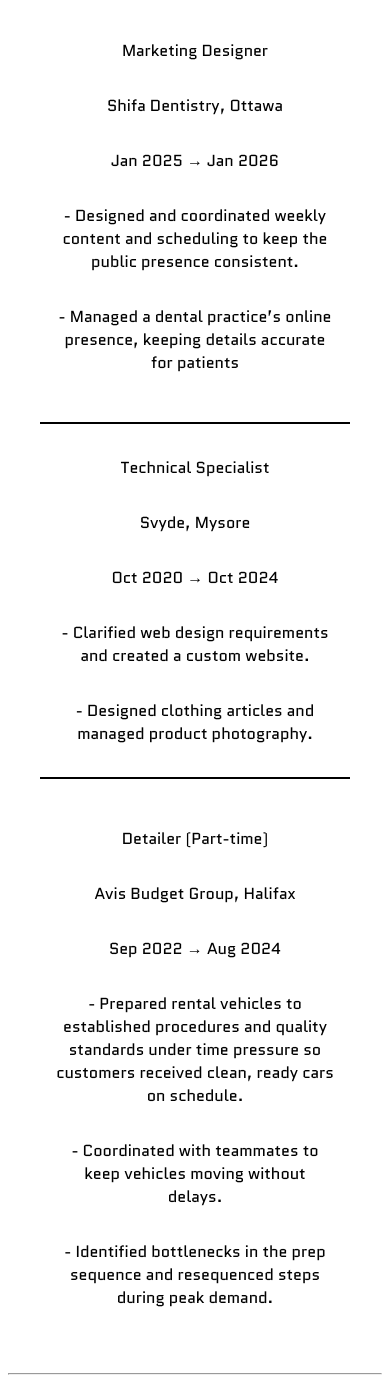
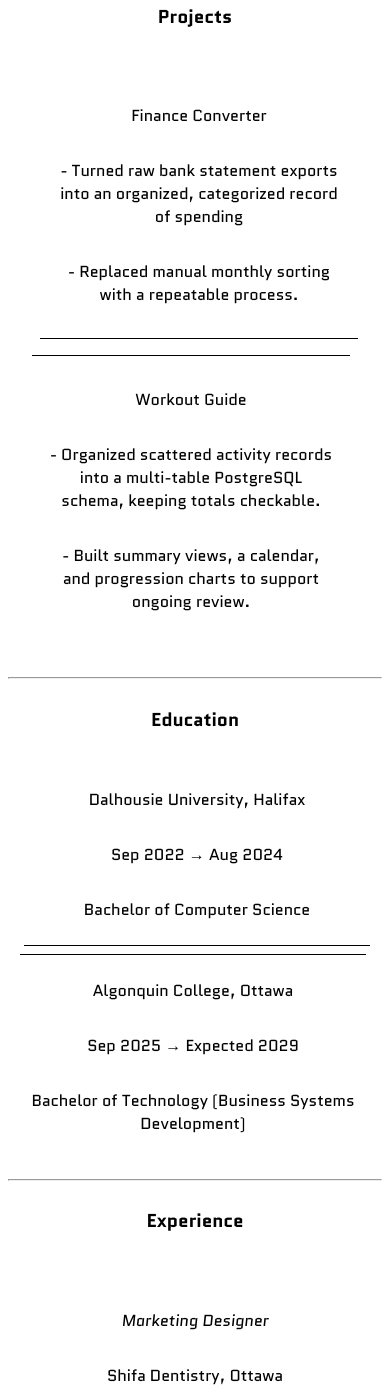
Before and after one commit to manzar-shahaan/cst3106_labs, a plain HTML site: page resume_webfiles/resume.html in a window 390 px wide. Shown: the part 463-1853 px from the top of the page. Drawn offline with Linux system fonts and the light colour scheme; a web font is replaced by a local one.

Commit message:
Resume complete with projects, education and experience

```diff
--- a/resume_webfiles/resume.html
+++ b/resume_webfiles/resume.html
@@ -30,34 +30,67 @@
               <hr>
           </div>
           <div>
+              <h3>Projects</h3>
+              <div id="project">
+                  <div class="project-items" id="project-item-first">
+                      <p class="project-items-titles">Finance Converter</p>
+                      <p class="project-items-descs">- Turned raw bank statement exports into an organized, categorized record of spending</p>
+                      <p class="project-items-descs">- Replaced manual monthly sorting with a repeatable process.</p>
+                  </div>
+                  <div class="project-items" id="project-item-second">
+                      <p class="project-items-titles">Workout Guide</p>
+                      <p class="project-items-descs">- Organized scattered activity records into a multi-table PostgreSQL schema, keeping totals
+                      checkable.</p>
+                      <p class="project-items-descs">- Built summary views, a calendar, and progression charts to support ongoing review.</p>
+                  </div>
+              </div>
+              <hr>
+          </div>
+          <div>
+              <h3>Education</h3>
+              <div id="education">
+                  <div class="education-items" id="education-item-first">
+                      <p>Dalhousie University, Halifax</p>
+                      <p>Sep 2022 &#8594 Aug 2024</p>
+                      <p>Bachelor of Computer Science</p>
+                  </div>
+                  <div class="education-items" id="education-item-second">
+                      <p>Algonquin College, Ottawa</p>
+                      <p>Sep 2025 &#8594 Expected 2029</p>
+                      <p>Bachelor of Technology (Business Systems Development)</p>
+                  </div>
+              </div>
+              <hr>
+          </div>
+          <div>
+              <h3>Experience</h3>
               <div id="experience">
                   <div class="experience-items">
                       <p class="experience-items-titles">Marketing Designer</p>
                       <p class="experience-items-companies">Shifa Dentistry, Ottawa</p>
-                      <p class="experience-periods">Jan 2025 &#8594 Jan 2026</p>
-                      <p class="experience-descs">- Designed and coordinated weekly content and scheduling to keep the public presence
+                      <p class="experience-items-periods">Jan 2025 &#8594 Jan 2026</p>
+                      <p class="experience-items-descs">- Designed and coordinated weekly content and scheduling to keep the public presence
                       consistent.</p>
-                      <p class="experience-item-descs">- Managed a dental practice’s online presence, keeping details
+                      <p class="experience-items-descs">- Managed a dental practice’s online presence, keeping details
                       accurate for patients</p>
                   </div>
                   <div class="experience-items" id="experience-item-center">
                       <p class="experience-items-titles">Technical Specialist</p>
                       <p class="experience-items-companies">Svyde, Mysore</p>
-                      <p class="experience-item-period">Oct 2020 &#8594 Oct 2024</p>
-                      <p class="experience-item-descs">- Clarified web design requirements and created a custom website.</p>
-                      <p class="experience-item-descs">- Designed clothing articles and managed product photography.</p>
+                      <p class="experience-items-periods">Oct 2020 &#8594 Oct 2024</p>
+                      <p class="experience-items-descs">- Clarified web design requirements and created a custom website.</p>
+                      <p class="experience-items-descs">- Designed clothing articles and managed product photography.</p>
                   </div>
                   <div class="experience-items">
                       <p class="experience-items-titles">Detailer (Part-time)</p>
                       <p class="experience-items-companies">Avis Budget Group, Halifax</p>
-                      <p class="experience-item-period">Sep 2022 &#8594 Aug 2024</p>
-                      <p class="experience-item-descs">- Prepared rental vehicles to established procedures and quality standards under time pressure
+                      <p class="experience-items-periods">Sep 2022 &#8594 Aug 2024</p>
+                      <p class="experience-items-descs">- Prepared rental vehicles to established procedures and quality standards under time pressure
                       so customers received clean, ready cars on schedule.</p>
-                      <p class="experience-item-descs">- Coordinated with teammates to keep vehicles moving without delays.</p>
-                      <p class="experience-item-descs">- Identified bottlenecks in the prep sequence and resequenced steps during peak demand.</p>
+                      <p class="experience-items-descs">- Coordinated with teammates to keep vehicles moving without delays.</p>
+                      <p class="experience-items-descs">- Identified bottlenecks in the prep sequence and resequenced steps during peak demand.</p>
                   </div>
               </div>
-              <hr>
           </div>
           <div id="footer">
               <hr>
--- a/resume_webfiles/style.css
+++ b/resume_webfiles/style.css
@@ -48,11 +48,13 @@
 #skill-items {
     display: flex;
     justify-content: space-around;
+    flex-wrap: wrap;
+    /*text-align: center;*/
 }
 
 #experience {
     display: grid;
-    grid-template-columns: auto auto auto;
+    grid-template-columns: repeat(3, minmax(0, 1fr));
     padding: 1em;
     margin: 0.5rem;
 }
@@ -71,11 +73,75 @@
     border-right: 2px solid;
 }
 
+.experience-items-titles {
+    font-style: italic;
+}
+
+.experience-items-periods {
+    font-size: 75%;
+}
+
+#project {
+    display: grid;
+    grid-template-columns: repeat(2, minmax(0, 1fr));
+    padding: 1em;
+    margin: 0.5rem;
+}
+
+.project-items {
+    display: flex;
+    justify-content: center;
+    flex-direction: column;
+    padding: 1em;
+    margin: 0.5rem;
+    text-align: center;
+}
+
+h3 {
+    text-align: center;
+}
+
+#project-item-first {
+    border-right: 1px solid;
+    margin-right: 0%;
+}
+
+#project-item-second {
+    border-left: 1px solid;
+    margin-left: 0%;
+}
+
+#education {
+    display: grid;
+    grid-template-columns: repeat(2, minmax(0, 1fr));
+    padding: 0.5em;
+    margin: 0.25rem;
+}
+
+.education-items {
+    display: flex;
+    justify-content: center;
+    flex-direction: column;
+    padding: 0.5em;
+    margin: 0.25rem;
+    text-align: center;
+}
+
+#education-item-first {
+    border-right: 1px solid;
+    margin-right: 0%;
+}
+
+#education-item-second {
+    border-left: 1px solid;
+    margin-left: 0%;
+}
+
 /* Tablet breakpoint */
 @media (max-width: 768px) {
   #experience {
     display: flex;
-    flex-wrap: wrap;
+    flex-direction: column;
   }
 
   #experience-item-center {
@@ -84,4 +150,46 @@
       border-left: none;
       border-right: none;
   }
+
+  .skill-items {
+      flex-direction: column;
+      text-align: center;
+  }
+
+  #project {
+      display: flex;
+      flex-direction: column;
+  }
+
+  #project-item-first {
+      border-right: none;
+      border-bottom: 1px solid;
+  }
+
+  #project-item-second {
+      border-left: none;
+      border-top: 1px solid;
+  }
+
+  #education {
+      display: flex;
+      flex-direction: column;
+  }
+
+  .education-items {
+      display: flex;
+      justify-content: center;
+      flex-direction: column;
+      text-align: center;
+  }
+
+  #education-item-first {
+      border-right: none;
+      border-bottom: 1px solid;
+  }
+
+  #education-item-second {
+      border-left: none;
+      border-top: 1px solid;
+  }
 }
```
